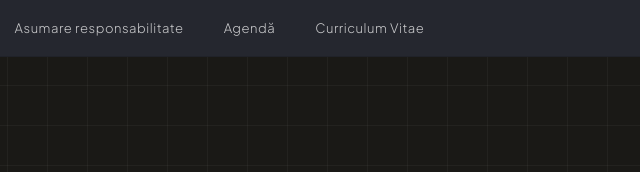
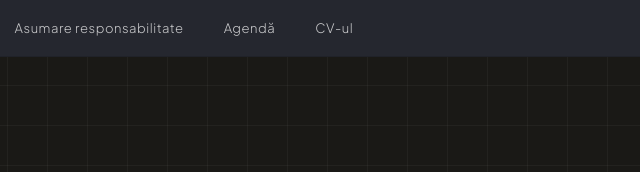
Before and after one commit to mt10012/LucruColegiu3, a plain HTML site: page agenda-practica.html in a window 1280 px wide. Shown: the top 172 px of the page, 552-1192 px from the left. Drawn offline with Linux system fonts and the light colour scheme.

Commit message:
Update agenda-practica.html

```diff
--- a/agenda-practica.html
+++ b/agenda-practica.html
@@ -105,7 +105,7 @@ nav.cv-nav{position:sticky;top:0;z-index:100;backdrop-filter:blur(10px);backgrou
       <a href="experiente-practica.html">Experiențe</a>
       <a href="asumarea-raspunderii.html" class="active">Asumare responsabilitate</a>
       <a href="agenda-practica.html" class="active">Agendă</a>
-      <a href="index.html">Curriculum Vitae</a>
+      <a href="index.html">CV-ul</a>
     </div>
   </div>
 </nav>
```
